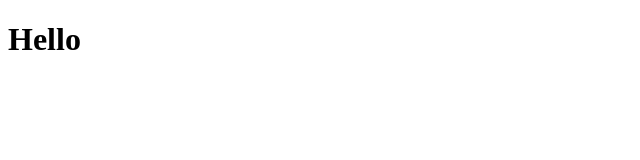
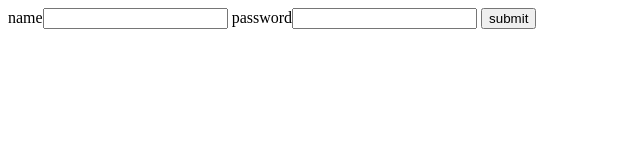
Before and after one commit to wheight-watchers/naama-ora, a website: page index.html in a window 1280 px wide. Shown: the whole page, without its empty margins (0-640 px from the left). Drawn offline with Linux system fonts and the light colour scheme.

Commit message:
initialize

```diff
--- a/index.html
+++ b/index.html
@@ -7,7 +7,12 @@
 </head>
 
 <body>
-    <h1>Hello</h1>
+    <!-- <h1>Hello</h1> -->
+    <form onsubmit="doRequest()">
+        <lable>name</lable><input type="text" >
+        <lable>password</lable><input type="password" >
+        <button type="submit">submit</button>
+    </form>
     <script src="src/index.js"></script>
 </body>
 </html>
--- /dev/null
+++ b/src/file.json
@@ -0,0 +1,6 @@
+{
+  "users": [{ "id": 212, "name": "moshe", "status": "manager" },
+    { "id": 1, "name": "reuven", "status": "user" },
+    { "id": 2, "name": "shimon", "status": "user" },
+    { "id": 3, "name": "levy", "status": "user" }]
+}
--- a/src/index.js
+++ b/src/index.js
@@ -1 +1,17 @@
-alert('hello! delete me please :)');
+
+function doRequest(){
+    debugger
+    let xhr=new XMLHttpRequest ();
+    let url = new URL('https://google.com/search');
+    xhr.onload(()=>print("I'M ON LOADED"));
+    xhr.onprogress = function(event) {
+        if (event.lengthComputable) {
+          alert(`Received ${event.loaded} of ${event.total} bytes`);
+        } else {
+          alert(`Received ${event.loaded} bytes`); // no Content-Length
+        }
+
+      };
+    xhr.open("GET",url);
+    xhr.send();
+}
```
Also changed, not shown: 1 other file.
